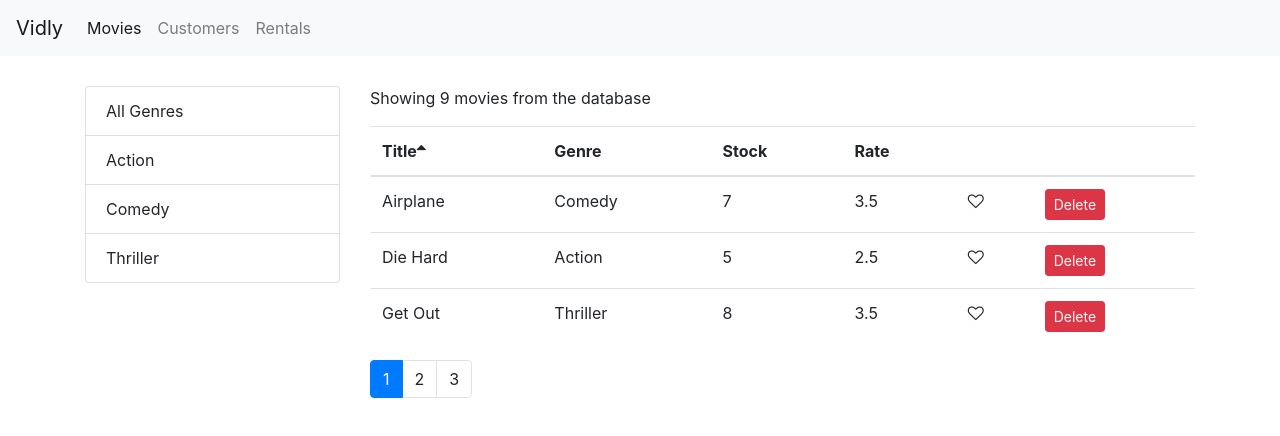
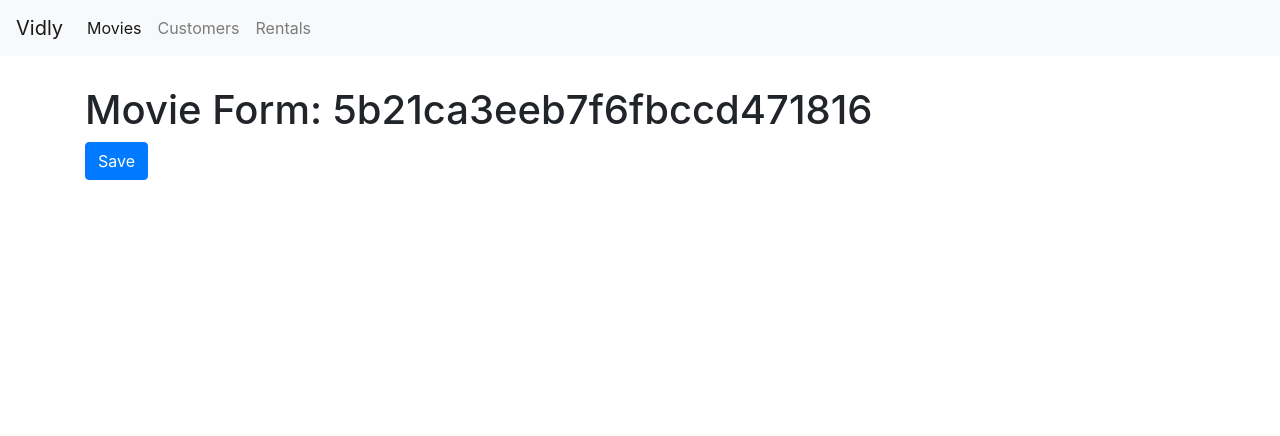
Before and after one commit to cbelogu/react-vidly, a React (Create React App) app: page /movies/5b21ca3eeb7f6fbccd471816 in a window 1280 px wide. Shown: the top 436 px of the page. Built offline with nearby package versions, Linux system fonts and the light colour scheme.

Commit message:
movie form page added

```diff
--- a/src/App.js
+++ b/src/App.js
@@ -6,6 +6,7 @@
 import NotFound from "./components/notFound";
 import { Route, Redirect, Switch } from "react-router-dom";
 import NavBar from "./components/navBar";
+import MovieForm from "./components/movieForm";
 
 class App extends Component {
   render() {
@@ -14,6 +15,7 @@
         <NavBar />
         <main className="container">
           <Switch>
+            <Route path="/movies/:id" component={MovieForm} />
             <Route path="/movies" component={Movies} />
             <Route path="/customers" component={Customers} />
             <Route path="/rentals" component={Rentals} />
--- a/src/components/movieForm.jsx
+++ b/src/components/movieForm.jsx
@@ -1,7 +1,17 @@
-import React from 'react';
+import React from "react";
 
-const MovieForm = () => {
-    return <h1>Movie Form</h1>;
-}
+const MovieForm = ({ match, history }) => {
+  return (
+    <React.Fragment>
+      <h1>Movie Form: {match.params.id}</h1>
+      <button
+        className="btn btn-primary"
+        onClick={() => history.push("/movies")}
+      >
+        Save
+      </button>
+    </React.Fragment>
+  );
+};
 
 export default MovieForm;
--- a/src/components/moviesTable.jsx
+++ b/src/components/moviesTable.jsx
@@ -1,10 +1,11 @@
 import React, { Component } from 'react';
 import Like from './common/like';
 import Table from './common/table';
+import { Link } from 'react-router-dom';
 
 class MoviesTable extends Component {
     columns = [
-        { path: 'title', label: 'Title' },
+        { path: 'title', label: 'Title', content: movie => <Link to={`/movies/${movie._id}`}>{movie.title}</Link> },
         { path: 'genre.name', label: 'Genre' },
         { path: 'numberInStock', label: 'Stock' },
         { path: 'dailyRentalRate', label: 'Rate' },
```
